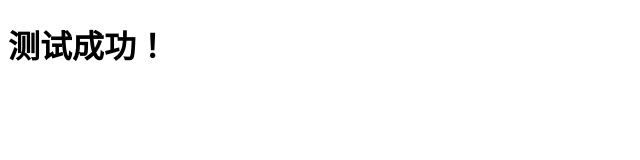
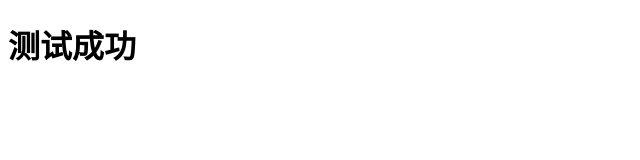
Before and after one commit to biayuexingchen-dot/coze-chat-wxwork, a plain HTML site: page app/static/index.html in a window 1280 px wide. Shown: the full height of the page, 0-640 px from the left. Drawn offline with Linux system fonts and the light colour scheme.

Commit message:
添加了index.html文件

```diff
--- a/app/static/index.html
+++ b/app/static/index.html
@@ -5,6 +5,6 @@
     <title>测试</title>
 </head>
 <body>
-<h1>测试成功！</h1>
+<h1>测试成功</h1>
 </body>
 </html>
```
